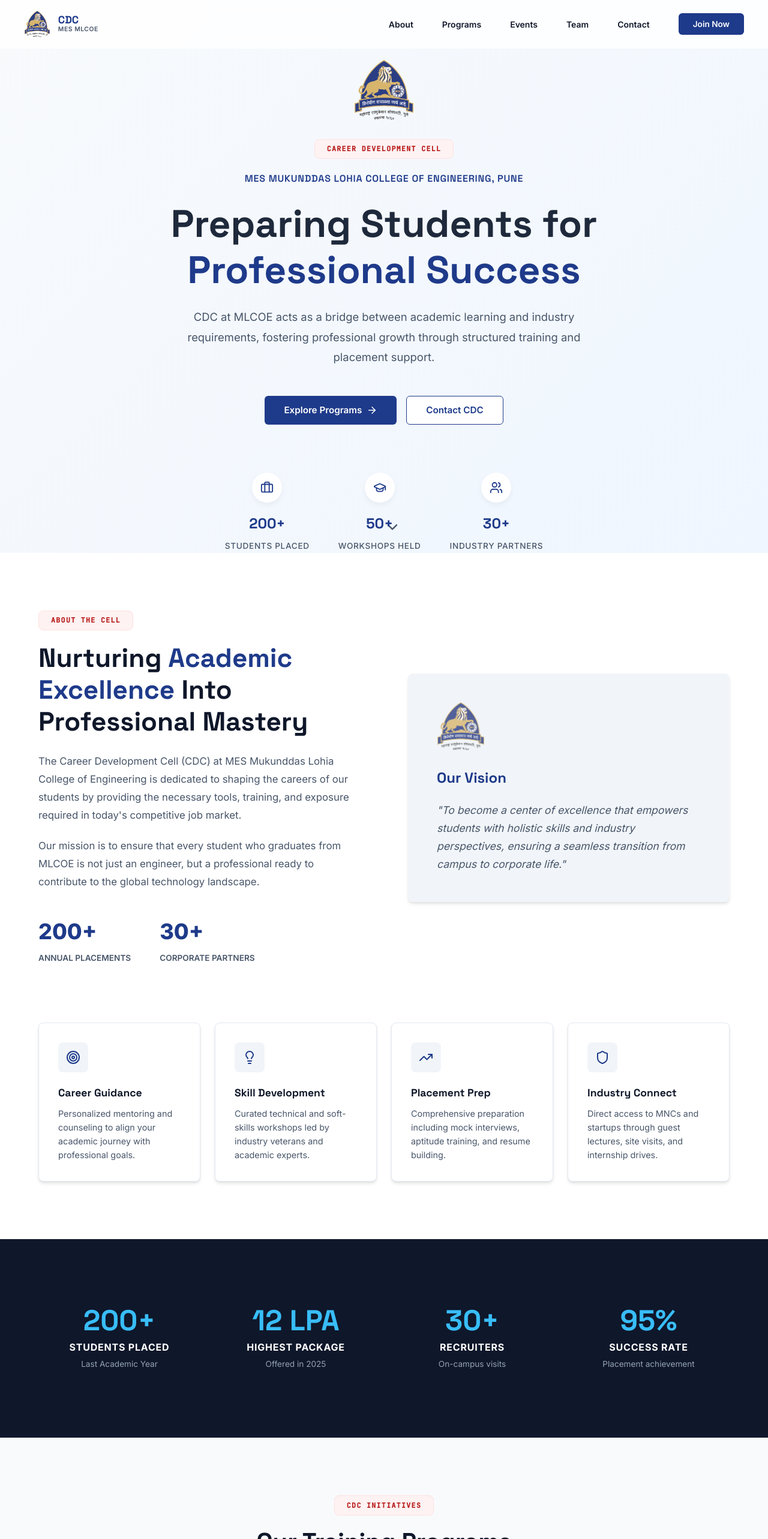
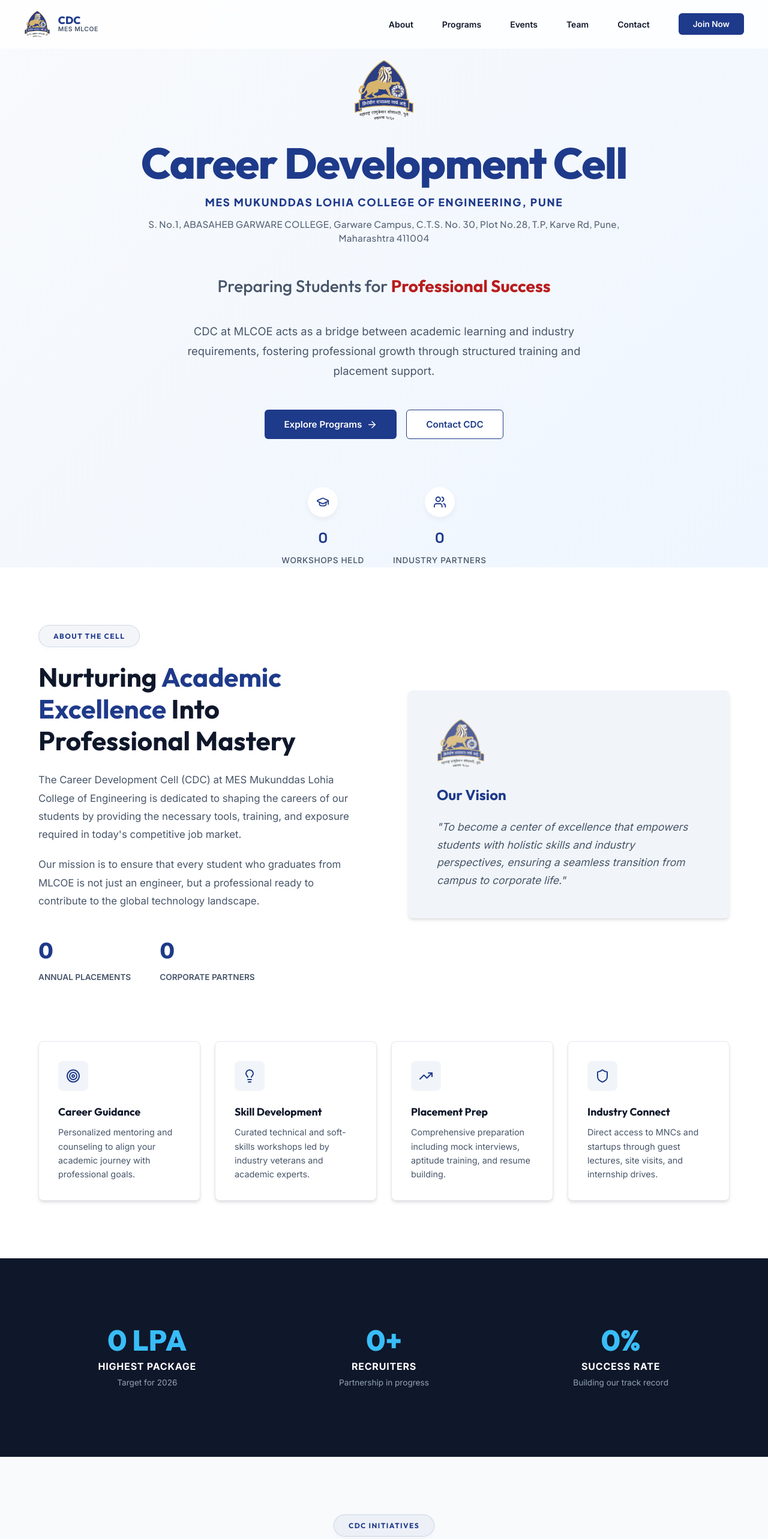
Before and after one commit to psb-001/cdc, a React (Vite) app: page / in a window 1280 px wide. Shown: the top 2566 px of the page at 60% size. Built offline with nearby package versions, Linux system fonts and the light colour scheme.

Commit message:
Refine CDC website: update typography, branding to 'Cell', add address, and reset stats for building phase

```diff
--- a/index.html
+++ b/index.html
@@ -7,7 +7,7 @@
     <title>CDC | MES MLCOE — Career Development Cell</title>
     <link rel="preconnect" href="https://fonts.googleapis.com" />
     <link rel="preconnect" href="https://fonts.gstatic.com" crossorigin />
-    <link href="https://fonts.googleapis.com/css2?family=Inter:wght@300;400;500;600;700;800;900&family=Space+Grotesk:wght@400;500;600;700&family=JetBrains+Mono:wght@400;500&display=swap" rel="stylesheet" />
+    <link href="https://fonts.googleapis.com/css2?family=Inter:wght@300..900&family=Space+Grotesk:wght@400..700&family=JetBrains+Mono:wght@400;500&family=Outfit:wght@100..900&family=Plus+Jakarta+Sans:wght@200..800&family=Syne:wght@400..800&family=Bebas+Neue&display=swap" rel="stylesheet" />
   </head>
   <body>
     <div id="root"></div>
--- a/src/components/About.tsx
+++ b/src/components/About.tsx
@@ -29,11 +29,11 @@
 
             <div style={{ display: 'flex', gap: '3rem', flexWrap: 'wrap' }}>
               <div>
-                <div style={{ fontSize: '2.25rem', fontWeight: 800, color: 'var(--primary)', marginBottom: '0.25rem' }}>200+</div>
+                <div style={{ fontSize: '2.25rem', fontWeight: 800, color: 'var(--primary)', marginBottom: '0.25rem' }}>0</div>
                 <div style={{ color: 'var(--muted)', fontSize: '0.85rem', fontWeight: 600, textTransform: 'uppercase' }}>Annual Placements</div>
               </div>
               <div>
-                <div style={{ fontSize: '2.25rem', fontWeight: 800, color: 'var(--primary)', marginBottom: '0.25rem' }}>30+</div>
+                <div style={{ fontSize: '2.25rem', fontWeight: 800, color: 'var(--primary)', marginBottom: '0.25rem' }}>0</div>
                 <div style={{ color: 'var(--muted)', fontSize: '0.85rem', fontWeight: 600, textTransform: 'uppercase' }}>Corporate Partners</div>
               </div>
             </div>
--- a/src/components/Contact.tsx
+++ b/src/components/Contact.tsx
@@ -1,4 +1,3 @@
-import { motion } from 'framer-motion'
 import { Mail, Phone, MapPin, Send } from 'lucide-react'
 
 export default function Contact() {
@@ -25,7 +24,7 @@
               {[
                 { icon: <Mail />, title: 'Email Us', val: 'cdc@mlcoe.edu.in' },
                 { icon: <Phone />, title: 'Call Us', val: '+91 20 1234 5678' },
-                { icon: <MapPin />, title: 'Visit Us', val: 'Admin Block, Ground Floor, MES MLCOE, Pune' },
+                { icon: <MapPin />, title: 'Visit Us', val: 'Garware Campus, Karve Rd, Pune – 411004' },
               ].map(item => (
                 <div key={item.title} style={{ display: 'flex', gap: '1.25rem' }}>
                   <div style={{ width: 48, height: 48, borderRadius: '0.375rem', background: 'var(--subtle)', color: 'var(--primary)', display: 'flex', alignItems: 'center', justifyContent: 'center' }}>
--- a/src/components/Events.tsx
+++ b/src/components/Events.tsx
@@ -1,4 +1,3 @@
-import { motion } from 'framer-motion'
 import { Calendar, Clock, MapPin } from 'lucide-react'
 
 const events = [
--- a/src/components/Footer.tsx
+++ b/src/components/Footer.tsx
@@ -16,7 +16,7 @@
             <div style={{ display: 'flex', alignItems: 'center', gap: '0.8rem', marginBottom: '1.5rem' }}>
               <img src={logo} alt="Logo" style={{ width: 48, height: 48, objectFit: 'contain' }} />
               <div>
-                <div style={{ fontFamily: 'Space Grotesk', fontWeight: 800, fontSize: '1.2rem', lineHeight: 1 }}>CDC</div>
+                <div style={{ fontFamily: 'Outfit', fontWeight: 800, fontSize: '1.2rem', lineHeight: 1 }}>CDC</div>
                 <div style={{ fontSize: '0.7rem', color: '#94A3B8', fontWeight: 600, letterSpacing: '0.05em' }}>MES MLCOE</div>
               </div>
             </div>
@@ -24,7 +24,7 @@
               The official Career Development Cell of MES Mukunddas Lohia College of Engineering, Pune. Dedicated to student success and professional excellence.
             </p>
             <div style={{ fontSize: '0.8rem', color: '#94A3B8', padding: '0.75rem 1rem', background: 'rgba(255,255,255,0.05)', borderRadius: '0.25rem', display: 'inline-block' }}>
-              📍 Wanowrie, Pune – 411001
+              📍 Garware Campus, Karve Rd, Pune – 411004
             </div>
           </div>
 
--- a/src/components/Hero.tsx
+++ b/src/components/Hero.tsx
@@ -1,9 +1,7 @@
 import { useRef } from 'react'
 import { motion, useScroll, useTransform } from 'framer-motion'
-import { ArrowRight, ChevronDown, Briefcase, GraduationCap, Users } from 'lucide-react'
+import { ArrowRight, Briefcase, GraduationCap, Users } from 'lucide-react'
 import logo from '../assets/logo.png'
-
-const academicTags = ['Career Readiness', 'Skill Development', 'Industry Collaboration', 'Alumni Mentorship', 'Professional Excellence']
 
 export default function Hero() {
   const ref = useRef<HTMLElement>(null)
@@ -22,16 +20,22 @@
         </motion.div>
 
         <motion.div initial={{ opacity:0, y:20 }} animate={{ opacity:1, y:0 }} transition={{ duration:0.6, delay: 0.1 }}>
-          <span className="section-label">Career Development Cell</span>
-          <div style={{ fontFamily: 'Space Grotesk', fontSize: '1rem', color: 'var(--primary)', fontWeight: 600, letterSpacing: '0.05em', marginBottom: '1.5rem' }}>
+          <motion.h1 initial={{ opacity:0, scale:0.95 }} animate={{ opacity:1, scale:1 }} transition={{ duration:0.7 }}
+            style={{ fontSize:'clamp(2.5rem, 8vw, 4.5rem)', fontWeight: 800, color: 'var(--primary)', marginBottom: '0.75rem', letterSpacing: '-0.02em', lineHeight: 1.1 }}>
+            Career Development Cell
+          </motion.h1>
+          <div style={{ fontFamily: 'Plus Jakarta Sans', fontSize: '1.1rem', color: 'var(--primary)', fontWeight: 800, letterSpacing: '0.1em', marginBottom: '0.75rem', textTransform: 'uppercase' }}>
             MES MUKUNDDAS LOHIA COLLEGE OF ENGINEERING, PUNE
+          </div>
+          <div style={{ fontFamily: 'Plus Jakarta Sans', fontSize: '0.95rem', color: 'var(--muted)', fontWeight: 500, letterSpacing: '0.02em', marginBottom: '3rem', opacity: 0.9, maxWidth: 800, margin: '0 auto 3rem', lineHeight: 1.5 }}>
+            S. No.1, ABASAHEB GARWARE COLLEGE, Garware Campus, C.T.S. No. 30, Plot No.28, T.P, Karve Rd, Pune, Maharashtra 411004
           </div>
         </motion.div>
 
-        <motion.h1 initial={{ opacity:0, y:30 }} animate={{ opacity:1, y:0 }} transition={{ duration:0.7, delay:0.2 }}
-          style={{ fontSize:'clamp(2.5rem,6vw,4rem)', marginBottom:'1.5rem', color: '#1E293B', lineHeight: 1.2 }}>
-          Preparing Students for <span style={{ color: 'var(--primary)' }}>Professional Success</span>
-        </motion.h1>
+        <motion.h2 initial={{ opacity:0, y:30 }} animate={{ opacity:1, y:0 }} transition={{ duration:0.7, delay:0.2 }}
+          style={{ fontSize:'clamp(1.25rem, 3vw, 1.75rem)', marginBottom:'2.5rem', color: '#475569', lineHeight: 1.4, fontWeight: 500, maxWidth: 800, margin: '0 auto 2.5rem' }}>
+          Preparing Students for <span style={{ color: 'var(--accent)', fontWeight: 700 }}>Professional Success</span>
+        </motion.h2>
 
         <motion.p initial={{ opacity:0, y:20 }} animate={{ opacity:1, y:0 }} transition={{ duration:0.7, delay:0.3 }}
           style={{ fontSize:'1.15rem', color:'var(--muted)', maxWidth:720, margin:'0 auto 3rem', lineHeight:1.8 }}>
@@ -52,9 +56,8 @@
         <motion.div initial={{ opacity:0, y:20 }} animate={{ opacity:1, y:0 }} transition={{ duration:0.7, delay:0.5 }}
           style={{ display:'flex', justifyContent:'center', gap:'3rem', flexWrap:'wrap' }}>
           {[
-            { icon:<Briefcase size={22}/>, val:'200+', label:'Students Placed' },
-            { icon:<GraduationCap size={22}/>, val:'50+', label:'Workshops Held' },
-            { icon:<Users size={22}/>, val:'30+', label:'Industry Partners' },
+            { icon:<GraduationCap size={22}/>, val:'0', label:'Workshops Held' },
+            { icon:<Users size={22}/>, val:'0', label:'Industry Partners' },
           ].map(s => (
             <div key={s.label} style={{ display:'flex', flexDirection: 'column', alignItems:'center', gap:'0.5rem' }}>
               <div style={{ width: 50, height: 50, borderRadius: '50%', background: 'white', display: 'flex', alignItems: 'center', justifyContent: 'center', color: 'var(--primary)', boxShadow: '0 4px 10px rgba(0,0,0,0.05)', marginBottom: '0.5rem' }}>{s.icon}</div>
@@ -65,11 +68,7 @@
         </motion.div>
       </motion.div>
 
-      {/* Scroll indicator */}
-      <motion.div animate={{ y:[0,10,0] }} transition={{ duration:2, repeat:Infinity }} onClick={() => document.getElementById('about')?.scrollIntoView({behavior:'smooth'})}
-        style={{ position:'absolute', bottom:'2rem', left:'50%', transform:'translateX(-50%)', cursor:'pointer', color:'var(--muted)' }}>
-        <ChevronDown size={28} />
-      </motion.div>
+      {/* Scroll indicator removed */}
     </section>
   )
 }
--- a/src/components/Navbar.tsx
+++ b/src/components/Navbar.tsx
@@ -37,7 +37,7 @@
           <button onClick={() => window.scrollTo({ top: 0, behavior: 'smooth' })} style={{ display: 'flex', alignItems: 'center', gap: '0.8rem', background: 'none', cursor: 'pointer' }}>
             <img src={logo} alt="Logo" style={{ width: scrolled ? 36 : 44, height: scrolled ? 36 : 44, objectFit: 'contain', transition: 'all 0.3s' }} />
             <div style={{ textAlign: 'left' }}>
-              <div style={{ fontFamily: 'Space Grotesk', fontWeight: 800, fontSize: '1.1rem', color: 'var(--primary)', lineHeight: 1 }}>CDC</div>
+              <div style={{ fontFamily: 'Outfit', fontWeight: 800, fontSize: '1.1rem', color: 'var(--primary)', lineHeight: 1 }}>CDC</div>
               <div style={{ fontSize: '0.65rem', color: 'var(--muted)', fontWeight: 600, letterSpacing: '0.05em' }}>MES MLCOE</div>
             </div>
           </button>
--- a/src/components/Programs.tsx
+++ b/src/components/Programs.tsx
@@ -1,5 +1,3 @@
-import { useState } from 'react'
-import { motion, AnimatePresence } from 'framer-motion'
 import { BookOpen, Mic, FileText, Users, Code, Building, ChevronRight } from 'lucide-react'
 
 const programs = [
@@ -48,7 +46,6 @@
 ]
 
 export default function Programs() {
-  const [active, setActive] = useState<string | null>(null)
 
   return (
     <section id="programs" className="section" style={{ background: '#F8FAFC' }}>
@@ -62,7 +59,7 @@
         </div>
 
         <div className="grid-3">
-          {programs.map((prog, i) => (
+          {programs.map((prog) => (
             <div key={prog.id} className="glass-card"
               style={{ padding: '2rem', display: 'flex', flexDirection: 'column', height: '100%' }}>
               <div style={{ color: 'var(--primary)', marginBottom: '1.25rem' }}>{prog.icon}</div>
--- a/src/components/Stats.tsx
+++ b/src/components/Stats.tsx
@@ -1,21 +1,20 @@
 import { motion } from 'framer-motion'
 
 const stats = [
-  { value: 200, suffix: '+', label: 'Students Placed', sublabel: 'Last Academic Year' },
-  { value: 12, suffix: ' LPA', label: 'Highest Package', sublabel: 'Offered in 2025' },
-  { value: 30, suffix: '+', label: 'Recruiters', sublabel: 'On-campus visits' },
-  { value: 95, suffix: '%', label: 'Success Rate', sublabel: 'Placement achievement' },
+  { value: 0, suffix: ' LPA', label: 'Highest Package', sublabel: 'Target for 2026' },
+  { value: 0, suffix: '+', label: 'Recruiters', sublabel: 'Partnership in progress' },
+  { value: 0, suffix: '%', label: 'Success Rate', sublabel: 'Building our track record' },
 ]
 
 export default function Stats() {
   return (
     <section className="section" style={{ background: '#0F172A', color: 'white' }}>
       <div className="container">
-        <div className="grid-4">
+        <div className="grid-3">
           {stats.map((s, i) => (
             <motion.div key={s.label} initial={{ opacity: 0, y: 20 }} whileInView={{ opacity: 1, y: 0 }} viewport={{ once: true }} transition={{ delay: i * 0.1 }}
               style={{ textAlign: 'center', padding: '1rem' }}>
-              <div style={{ fontFamily: 'Space Grotesk', fontWeight: 800, fontSize: '3rem', color: '#38BDF8', marginBottom: '0.5rem', lineHeight: 1 }}>
+              <div style={{ fontFamily: 'Outfit', fontWeight: 800, fontSize: '3rem', color: '#38BDF8', marginBottom: '0.5rem', lineHeight: 1 }}>
                 {s.value}{s.suffix}
               </div>
               <div style={{ fontWeight: 700, fontSize: '1rem', marginBottom: '0.25rem', letterSpacing: '0.05em', textTransform: 'uppercase' }}>{s.label}</div>
--- a/src/components/Team.tsx
+++ b/src/components/Team.tsx
@@ -30,8 +30,8 @@
               <div style={{ color: 'var(--muted)', fontSize: '0.8rem', marginBottom: '1.25rem' }}>{m.dept}</div>
 
               <div style={{ display: 'flex', justifyContent: 'center', gap: '1rem' }}>
-                <a href="#" style={{ color: 'var(--muted)', hover: { color: 'var(--primary)' } }}><Linkedin size={18} /></a>
-                <a href="#" style={{ color: 'var(--muted)', hover: { color: 'var(--primary)' } }}><Mail size={18} /></a>
+                <a href="#" className="social-link"><Linkedin size={18} /></a>
+                <a href="#" className="social-link"><Mail size={18} /></a>
               </div>
             </motion.div>
           ))}
--- a/src/index.css
+++ b/src/index.css
@@ -26,7 +26,7 @@
   line-height: 1.6;
 }
 
-h1,h2,h3,h4,h5 { font-family: 'Space Grotesk', sans-serif; font-weight: 700; color: var(--primary); line-height: 1.2; }
+h1,h2,h3,h4,h5 { font-family: 'Outfit', sans-serif; font-weight: 700; color: var(--primary); line-height: 1.2; }
 
 a { color: inherit; text-decoration: none; }
 img { max-width: 100%; display: block; }
@@ -58,6 +58,23 @@
 }
 .btn-outline:hover { background: var(--subtle); }
 
+.social-link {
+  display: flex;
+  align-items: center;
+  justify-content: center;
+  width: 2.5rem;
+  height: 2.5rem;
+  border-radius: 50%;
+  background: var(--subtle);
+  color: var(--primary);
+  transition: all 0.2s ease;
+}
+.social-link:hover {
+  background: var(--primary);
+  color: white;
+  transform: translateY(-2px);
+}
+
 .glass-card {
   background: var(--card);
   border: 1px solid var(--border);
@@ -69,11 +86,20 @@
 
 .section-label {
   display: inline-flex; align-items: center; gap: 0.5rem;
-  font-family: 'JetBrains Mono', monospace;
-  font-size: 0.72rem; font-weight: 700;
-  color: var(--accent); letter-spacing: 0.12em; text-transform: uppercase;
-  background: #FEF2F2; border: 1px solid #FEE2E2;
-  padding: 0.4rem 1.25rem; border-radius: 0.5rem; margin-bottom: 1.25rem;
+  font-family: 'Outfit', sans-serif;
+  font-size: 0.75rem; font-weight: 700;
+  color: var(--primary); letter-spacing: 0.12em; text-transform: uppercase;
+  background: rgba(30, 58, 138, 0.05);
+  backdrop-filter: blur(8px);
+  border: 1px solid rgba(30, 58, 138, 0.15);
+  padding: 0.5rem 1.5rem; border-radius: 9999px; margin-bottom: 1.5rem;
+  box-shadow: 0 2px 10px rgba(30, 58, 138, 0.03);
+  transition: all 0.3s ease;
+}
+.section-label:hover {
+  background: rgba(30, 58, 138, 0.08);
+  border-color: rgba(30, 58, 138, 0.3);
+  transform: translateY(-1px);
 }
 
 .grid-2 { display: grid; grid-template-columns: 1fr 1fr; gap: 3rem; }
```
